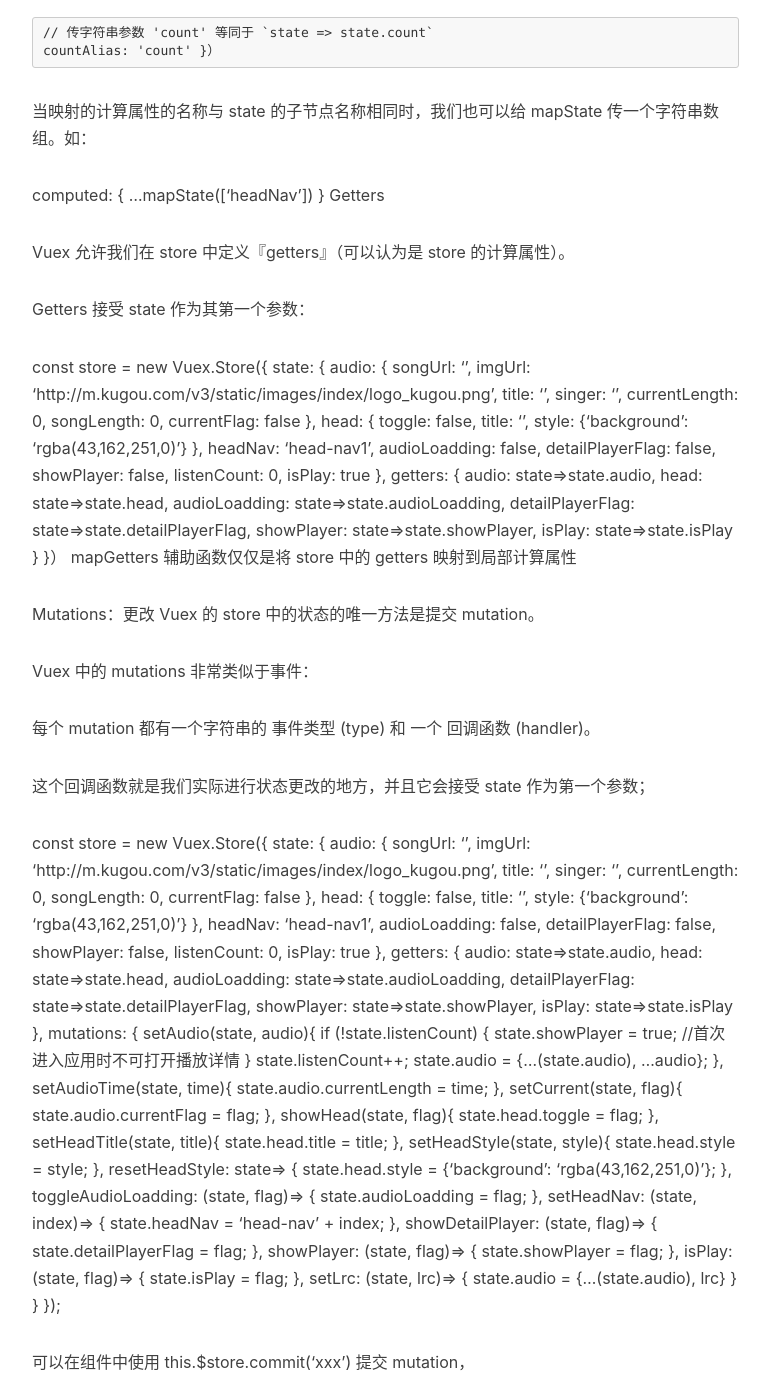
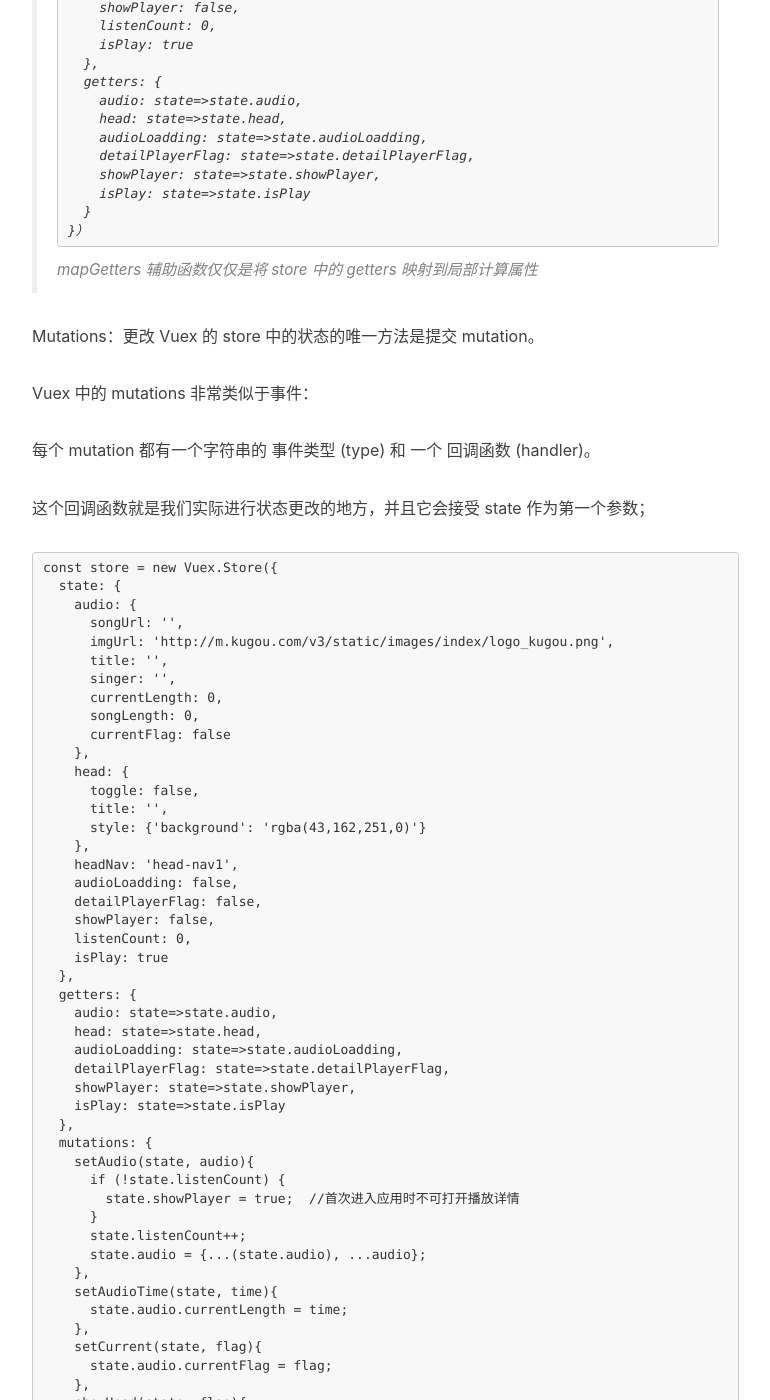
Before and after one commit to fairyly/myblog, a Jekyll site: the page built from _posts/2016-11-29-Vue-dev.markdown, in a window 1280 px wide and 1400 px high, scrolled down 5517 px. Shown: the whole window, without its empty margins (233-1003 px from the left). Built offline with Jekyll 4.4.1, drawn with Linux system fonts in a browser that asks for light colours; nearby versions of some CDN libraries; comment, search, counter and statistics services are not loaded; some of the changed text lies outside the part shown.

Commit message:
Update 2016-11-29-Vue-dev.markdown

````diff
--- a/_posts/2016-11-29-Vue-dev.markdown
+++ b/_posts/2016-11-29-Vue-dev.markdown
@@ -86,25 +86,25 @@ CommonJS 模块规范（了解它和 ES2015 Modules 的异同），Node 包的
 
 但需要注意和 1.0 的不兼容之处。
 
-Vue 进阶
+-Vue 进阶
 
 1. 有了 Node 和 Webpack 的基础，可以通过 vue-cli 来搭建基于 Webpack ，
 
-并且支持单文件组件的项目了。建议用 webpack-simple 这个模板开始，
+    并且支持单文件组件的项目了。建议用 webpack-simple 这个模板开始，
 
-并阅读官方教程进阶篇剩余的内容以及 vue-loader 的文档，了解一些进阶配置。
+    并阅读官方教程进阶篇剩余的内容以及 vue-loader 的文档，了解一些进阶配置。
 
-有兴趣的可以自己亲手从零开始搭一个项目加深理解。
+    有兴趣的可以自己亲手从零开始搭一个项目加深理解。
 
 2. 根据例子尝试在 Webpack 模板基础上整合 vue-router 和 vuex
 
 3. 深入理解 Virtual DOM 和『渲染函数 (Render Functions)』这一章节（可选择性使用 JSX)，
 
-理解模板和渲染函数之间的对应关系，了解其使用方法和适用场景。
+    理解模板和渲染函数之间的对应关系，了解其使用方法和适用场景。
 
 4. （可选）根据需求，了解服务端渲染的使用（需要配合 Node 服务器开发的知识）。
 
-其实更重要的是理解它所解决的问题并搞清楚你是否需要它。
+    其实更重要的是理解它所解决的问题并搞清楚你是否需要它。
 
 5. 阅读开源的 Vue 应用、组件、插件源码，自己尝试编写开源的 Vue 组件、插件。
 
@@ -112,19 +112,19 @@ Vue 进阶
 链接：https://zhuanlan.zhihu.com/p/23134551
 来源：知乎
 
-    做了一个小demo,是在node环境中的，所以就用构建工具安装Vue-cli、mint-ui、vue-router、Vuex;
+## 做了一个小demo,是在node环境中的，所以就用构建工具安装Vue-cli、mint-ui、vue-router、Vuex;
 
 安装Vue-cli命令：
 
-# 全局安装 vue-cli
+### 全局安装 vue-cli
 
 $ npm install --global vue-cli
 
-# 创建一个基于 webpack 模板的新项目
+### 创建一个基于 webpack 模板的新项目
 
 $ vue init webpack my-project
 
-# 安装依赖，走你
+### 安装依赖，走你
 
 $ cd my-project
 
@@ -152,7 +152,7 @@ dev: {
 文档：http://mint-ui.github.io/docs/#!/zh-cn2
 // install# for Vue 1.x
 npm install mint-ui@1 -S
-# for Vue 2.0
+### for Vue 2.0
 npm install mint-ui -S
 
 // import all components
@@ -209,6 +209,8 @@ Vuex 允许我们在 store 中定义『getters』（可以认为是 store 的计
 
 Getters 接受 state 作为其第一个参数：
 
+>
+```
 const store = new Vuex.Store({
   state: {
     audio: {
@@ -241,6 +243,7 @@ const store = new Vuex.Store({
     isPlay: state=>state.isPlay
   }
 }）
+```
 mapGetters 辅助函数仅仅是将 store 中的 getters 映射到局部计算属性
 
 Mutations：更改 Vuex 的 store 中的状态的唯一方法是提交 mutation。
@@ -251,6 +254,7 @@ Vuex 中的 mutations 非常类似于事件：
 
 这个回调函数就是我们实际进行状态更改的地方，并且它会接受 state 作为第一个参数；
 
+```
 const store = new Vuex.Store({
   state: {
     audio: {
@@ -328,6 +332,8 @@ const store = new Vuex.Store({
     }
   }
 });
+
+```
 
 可以在组件中使用 this.$store.commit('xxx') 提交 mutation，
 
````
Also changed, not shown: other parts of _posts/2016-11-29-Vue-dev.markdown (+15 -15 lines).
